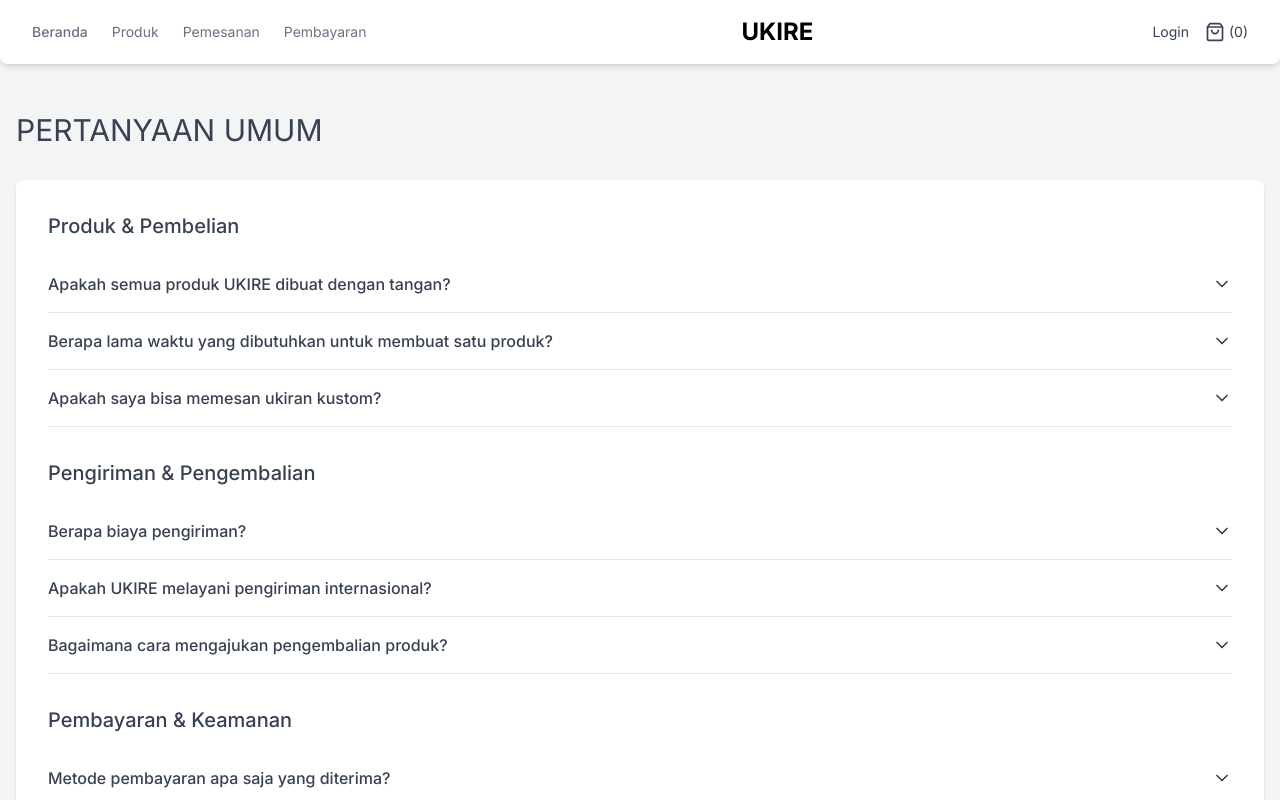
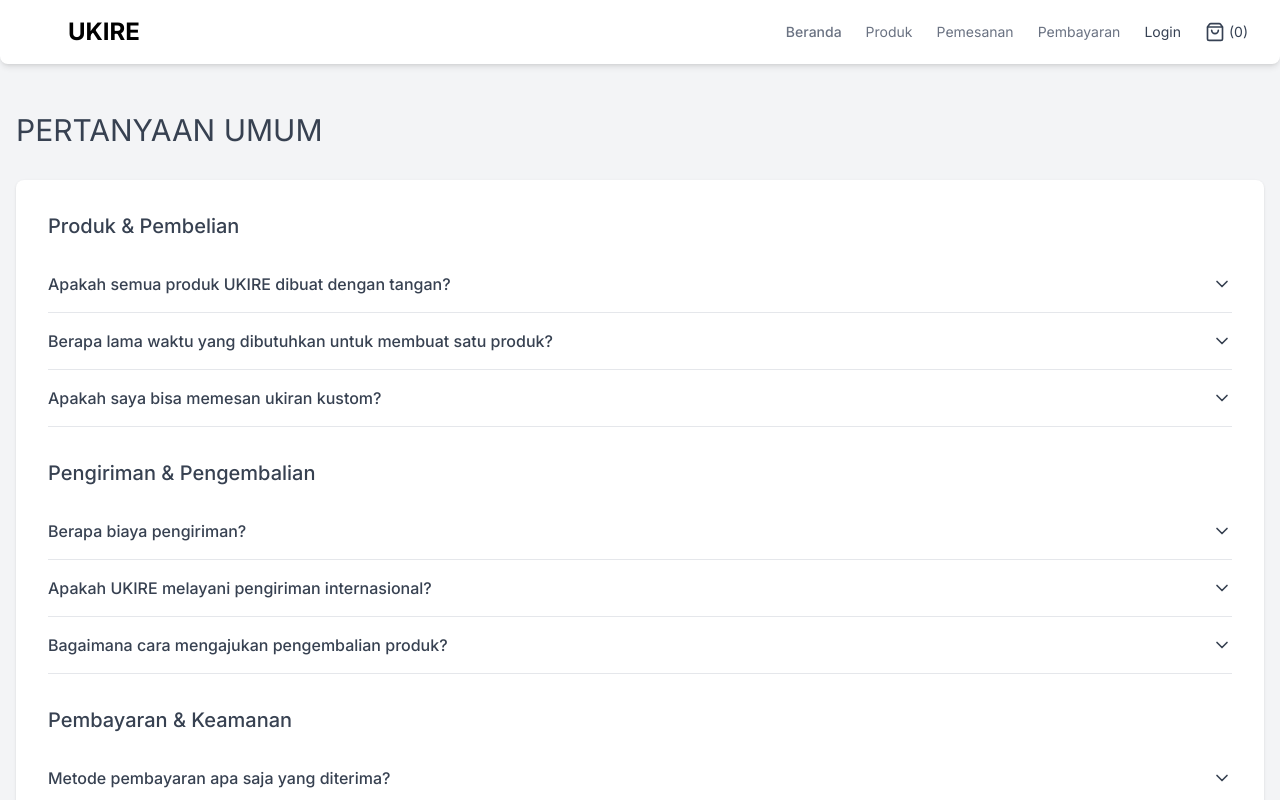
Before and after one commit to Ukire-Furniture/Ukire-frond-end, a React (Vite) app: page /faq in a window 1280 px wide. Shown: the top 800 px of the page. Built offline with nearby package versions, Linux system fonts and the light colour scheme.

Commit message:
fix: bug all button

```diff
--- a/src/cart/CartPage.jsx
+++ b/src/cart/CartPage.jsx
@@ -273,7 +273,7 @@ export default function CartPage() {
 
                   <Link
                     to="/pemesanan"
-                    className="block w-full bg-ukire-black text-white text-center py-3 rounded-lg hover:bg-gray-800 transition-colors"
+                    className="block w-full bg-black text-white text-center py-3 rounded-lg hover:bg-amber-50 hover:text-black transition-colors"
                   >
                     Lanjut ke Pemesanan
                   </Link>
@@ -286,7 +286,7 @@ export default function CartPage() {
                         placeholder="Masukkan kode promo"
                         className="flex-1 border border-gray-300 px-4 py-2 focus:outline-none rounded-l-lg"
                       />
-                      <button className="bg-ukire-black text-white px-4 py-2 text-sm uppercase rounded-r-lg">TERAPKAN</button>
+                      <button className="bg-black text-white px-4 py-2 text-sm uppercase rounded-r-lg hover:bg-amber-50 hover:text-black transition-colors">TERAPKAN</button>
                     </div>
                   </div>
                 </div>
--- a/src/components/Navbar.jsx
+++ b/src/components/Navbar.jsx
@@ -2,12 +2,13 @@ import React, { useEffect, useState } from 'react';
 import { Link, useNavigate } from 'react-router-dom';
 import { isLoggedIn } from '../main.jsx';
 import { callApi } from '../utils/api.js';
-import { ShoppingBag } from 'lucide-react';
+import { ShoppingBag, Menu, X } from 'lucide-react';
 
 const Navbar = () => {
     const [loggedIn, setLoggedIn] = useState(isLoggedIn());
     const [userName, setUserName] = useState('');
     const [cartItemCount, setCartItemCount] = useState(0);
+    const [menuOpen, setMenuOpen] = useState(false); // Tambahkan state ini
     const navigate = useNavigate();
 
     const fetchCartCount = async (token) => {
@@ -92,41 +93,67 @@ const Navbar = () => {
     };
 
     return (
-        <nav className="sticky top-0 z-50 flex justify-between items-center px-8 py-4 bg-white shadow-md rounded-b-lg">
-
-            <div className="flex items-center space-x-6 text-sm">
-                <Link to="/" className="text-gray-500 hover:text-black transition-colors font-medium">Beranda</Link>
-                <Link to="/produk" className="text-gray-500 hover:text-black transition-colors">Produk</Link>
-                <Link to="/pemesanan" className="text-gray-500 hover:text-black transition-colors">Pemesanan</Link>
-                <Link to="/pembayaran" className="text-gray-500 hover:text-black transition-colors">Pembayaran</Link>
-            </div>
-            <div className="flex-1 flex justify-center">
+        <nav className="sticky top-0 z-50 bg-white shadow-md rounded-b-lg">
+            <div className="flex justify-between items-center px-8 py-4">
+                {/* Logo */}
+                <div className="flex-1 flex justify-center md:justify-start">
                     <Link to="/" className="flex items-center">
-                    {/* Menggunakan gambar logo UKIRE.png */}
-                    <img src="/images/ukire.png" alt="UKIRE Logo" className="w-8 h-8 mr-1 object-contain" /> {/* Path ke gambar logo UKIRE.png */}
+                        <img src="/images/ukire.png" alt="UKIRE Logo" className="w-8 h-8 mr-1 object-contain" />
                         <span className="text-2xl font-bold text-black">UKIRE</span>
                     </Link>
                 </div>
-            <div className="flex items-center space-x-4 text-sm">
+
+                {/* Hamburger Button (Mobile) */}
+                <button
+                    className="md:hidden p-2"
+                    onClick={() => setMenuOpen(!menuOpen)}
+                    aria-label="Toggle menu"
+                >
+                    {menuOpen ? <X className="w-6 h-6" /> : <Menu className="w-6 h-6" />}
+                </button>
+
+                {/* Menu Desktop */}
+                <div className="hidden md:flex items-center space-x-6 text-sm">
+                    <Link to="/" className="text-gray-500 hover:text-black font-medium">Beranda</Link>
+                    <Link to="/produk" className="text-gray-500 hover:text-black">Produk</Link>
+                    <Link to="/pemesanan" className="text-gray-500 hover:text-black">Pemesanan</Link>
+                    <Link to="/pembayaran" className="text-gray-500 hover:text-black">Pembayaran</Link>
                     {loggedIn ? (
                         <>
-                        <Link to="/profile" className="font-medium text-gray-700 hover:text-black transition-colors">
-                            {userName || "Profil"}
-                        </Link>
-                        <button onClick={handleLogout} className="text-gray-700 hover:text-black transition-colors">
-                            Logout
-                        </button>
+                            <Link to="/profile" className="font-medium text-gray-700 hover:text-black">{userName || "Profil"}</Link>
+                            <button onClick={handleLogout} className="text-gray-700 hover:text-black">Logout</button>
                         </>
                     ) : (
-                    <Link to="/login" className="text-gray-700 hover:text-black transition-colors">
-                        Login
-                    </Link>
+                        <Link to="/login" className="text-gray-700 hover:text-black">Login</Link>
                     )}
-                <Link to="/cart" className="flex items-center text-gray-700 hover:text-black transition-colors">
+                    <Link to="/cart" className="flex items-center text-gray-700 hover:text-black">
                         <ShoppingBag className="h-5 w-5 mr-1" />
                         <span>({cartItemCount})</span>
                     </Link>
                 </div>
+            </div>
+
+            {/* Menu Mobile */}
+            {menuOpen && (
+                <div className="md:hidden bg-white border-t px-8 pb-4 space-y-2">
+                    <Link to="/" className="block py-2 text-gray-700 hover:text-black" onClick={() => setMenuOpen(false)}>Beranda</Link>
+                    <Link to="/produk" className="block py-2 text-gray-700 hover:text-black" onClick={() => setMenuOpen(false)}>Produk</Link>
+                    <Link to="/pemesanan" className="block py-2 text-gray-700 hover:text-black" onClick={() => setMenuOpen(false)}>Pemesanan</Link>
+                    <Link to="/pembayaran" className="block py-2 text-gray-700 hover:text-black" onClick={() => setMenuOpen(false)}>Pembayaran</Link>
+                    {loggedIn ? (
+                        <>
+                            <Link to="/profile" className="block py-2 text-gray-700 hover:text-black" onClick={() => setMenuOpen(false)}>{userName || "Profil"}</Link>
+                            <button onClick={() => { handleLogout(); setMenuOpen(false); }} className="block py-2 text-gray-700 hover:text-black w-full text-left">Logout</button>
+                        </>
+                    ) : (
+                        <Link to="/login" className="block py-2 text-gray-700 hover:text-black" onClick={() => setMenuOpen(false)}>Login</Link>
+                    )}
+                    <Link to="/cart" className="flex items-center py-2 text-gray-700 hover:text-black" onClick={() => setMenuOpen(false)}>
+                        <ShoppingBag className="h-5 w-5 mr-1" />
+                        <span>({cartItemCount})</span>
+                    </Link>
+                </div>
+            )}
         </nav>
     );
 };
--- a/src/login/LoginPage.jsx
+++ b/src/login/LoginPage.jsx
@@ -106,7 +106,7 @@ export default function LoginPage() {
               </div>
               <button
                 type="submit"
-                className="w-full bg-ukire-black text-white py-2 rounded-lg hover:bg-gray-800 transition-colors disabled:opacity-50 disabled:cursor-not-allowed"
+                className="w-full bg-gray-800 text-white py-2 rounded-lg hover:bg-amber-50 hover:text-black transition-colors disabled:opacity-50 disabled:cursor-not-allowed"
                 disabled={loading}
               >
                 {loading ? "Memuat..." : "Login"}
--- a/src/pembayaran/PembayaranPage.jsx
+++ b/src/pembayaran/PembayaranPage.jsx
@@ -361,7 +361,7 @@ export default function PembayaranPage() {
 
                 <button
                   type="submit"
-                  className="block w-full bg-ukire-black text-white text-center py-3 rounded-lg hover:bg-gray-800 transition-colors disabled:opacity-50 disabled:cursor-not-allowed"
+                  className="block w-full bg-gray-800 text-white text-center py-3 rounded-lg transition-colors hover:bg-amber-50 hover:text-black disabled:opacity-50 disabled:cursor-not-allowed"
                   disabled={formSubmitLoading || cartItems.length === 0}
                 >
                   {formSubmitLoading ? "Membuat Pesanan..." : "Konfirmasi Pemesanan"}
--- a/src/pemesanan/PemesananPage.jsx
+++ b/src/pemesanan/PemesananPage.jsx
@@ -446,7 +446,7 @@ export default function PemesananPage() {
 
                 <button
                   type="submit"
-                  className="block w-full bg-ukire-black text-white text-center py-3 rounded-lg hover:bg-gray-800 transition-colors disabled:opacity-50 disabled:cursor-not-allowed"
+                  className="block w-full bg-gray-800 text-white text-center py-3 rounded-lg transition-colors hover:bg-amber-50 hover:text-black disabled:opacity-50 disabled:cursor-not-allowed"
                   disabled={formSubmitLoading || cartItems.length === 0}
                 >
                   {formSubmitLoading ? "Membuat Pesanan..." : "Konfirmasi Pemesanan"}
--- a/src/produk/ProdukPage.jsx
+++ b/src/produk/ProdukPage.jsx
@@ -286,7 +286,10 @@ export default function ProdukPage() {
                       <p className="text-sm font-semibold text-ukire-amber mt-1">{formatPrice(product.price)}</p>
                     </Link>
                     {/* Tombol Tambah ke Keranjang - Muncul saat hover */}
-                    <button onClick={() => handleAddToCart(product.id)} className="mt-3 w-full bg-ukire-black text-white py-2 text-sm rounded-b-lg opacity-0 group-hover:opacity-100 transition-opacity duration-300 hover:bg-gray-800">
+                    <button
+                      onClick={() => handleAddToCart(product.id)}
+                      className="mt-3 w-full bg-gray-800 text-white py-2 text-sm rounded-b-lg transition-colors duration-300 hover:bg-amber-50 hover:text-black"
+                    >
                       Tambah ke Keranjang
                     </button>
                   </div>
--- a/src/produk/[id]/detailpage.jsx
+++ b/src/produk/[id]/detailpage.jsx
@@ -121,7 +121,7 @@ export default function ProdukDetailPage() {
               <p className="text-sm text-ukire-text mb-6">Kategori: {product.category ? product.category.name : 'Tidak Diketahui'}</p>
               <button
                 onClick={handleAddToCart}
-                className="w-full bg-ukire-black text-white py-3 rounded-lg shadow-md hover:bg-gray-800 transition-colors"
+                className="w-full bg-gray-800 text-white py-3 rounded-lg shadow-md transition-colors hover:bg-amber-50 hover:text-black"
               >
                 Tambah ke Keranjang
               </button>
```
Lines whose indentation alone changed are shown as unchanged.
